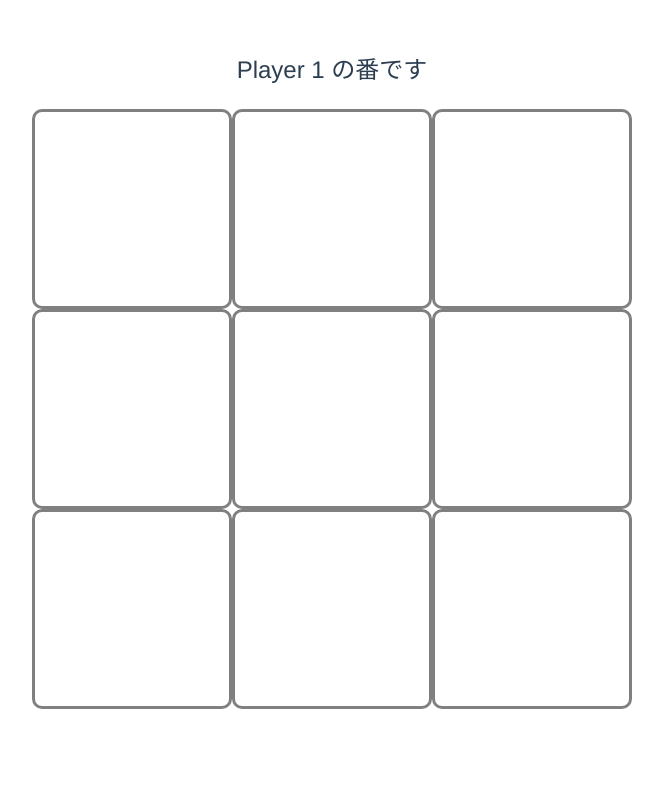
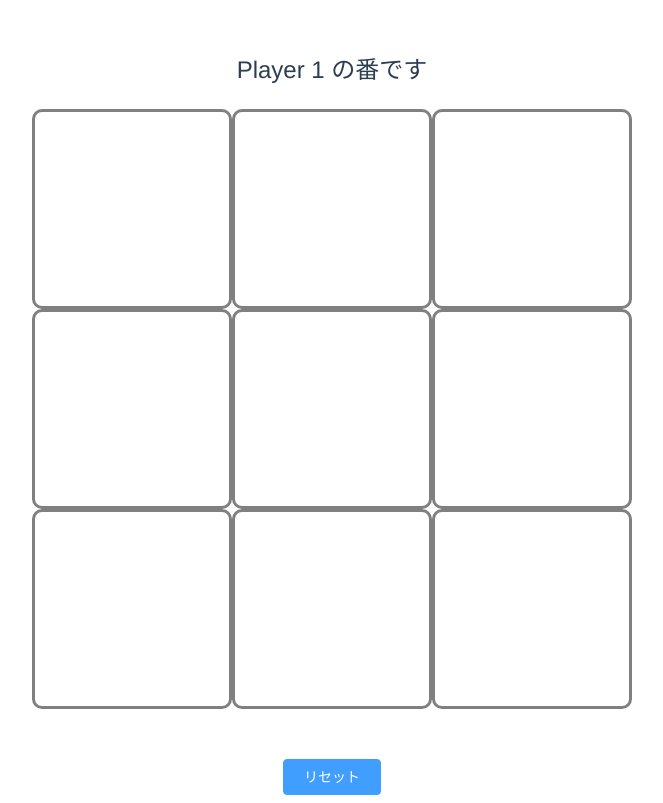
Before and after one commit to ryu0114h/tic-tac-toe, a Vue app: page / in a window 1280 px wide. Shown: the whole page, without its empty margins (308-971 px from the left). Built offline with nearby package versions, Linux system fonts and the light colour scheme.

Commit message:
リセットボタン

```diff
--- a/src/components/TicTacToeBoard.vue
+++ b/src/components/TicTacToeBoard.vue
@@ -8,10 +8,13 @@
           v-for="(cell, j) in rows"
           :key="i * 3 + j"
           :index="i * 3 + j"
-          @click="click"
+          @click="isFinishedGame() ? null : click($event)"
         />
       </template>
     </div>
+    <el-button id="button" type="primary" size="medium" @click="resetGame"
+      >リセット</el-button
+    >
   </div>
 </template>
 
@@ -35,17 +38,18 @@ export default Vue.extend({
     };
   },
   methods: {
+    showFinishedMessage() {
+      this.$notify({
+        title: "終了しました",
+        message: "",
+      });
+    },
     async click(index: number) {
       this.putBoard(index);
       this.changePlayer();
 
-      console.log(this.$el.textContent);
-      await this.$nextTick();
-      console.log(this.$el.textContent);
-
       if (this.isFinishedGame()) {
-        alert("終了です");
-        this.resetGame();
+        this.showFinishedMessage();
       }
     },
     changePlayer() {
@@ -148,4 +152,8 @@ export default Vue.extend({
 #player {
   font-size: 24px;
 }
+
+#button {
+  margin-top: 50px;
+}
 </style>
```
